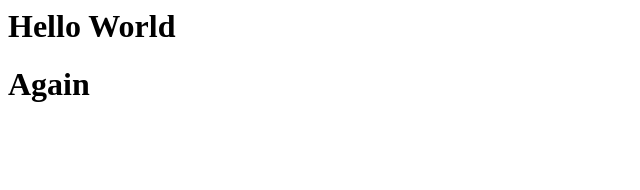
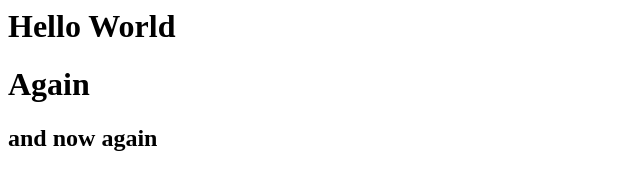
Before and after one commit to geoffberger/netlify-example, a plain HTML site: page index.html in a window 1280 px wide. Shown: the whole page, without its empty margins (0-640 px from the left). Drawn offline with Linux system fonts and the light colour scheme.

Commit message:
another change

```diff
--- a/index.html
+++ b/index.html
@@ -6,5 +6,6 @@
   <body>
     <h1>Hello World</h1>
     <h1>Again</h1>
+    <h2>and now again</h2>
   </body>
 </html>
```
